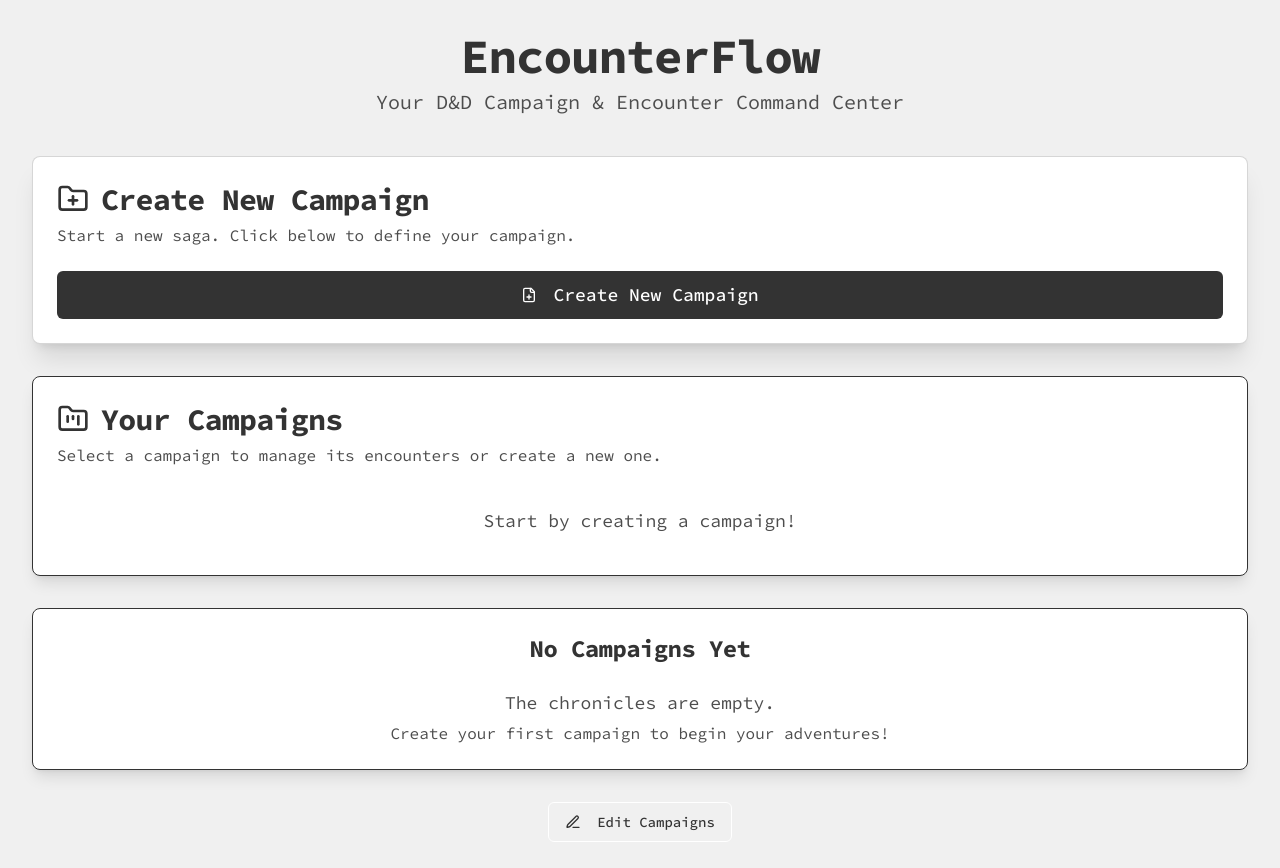
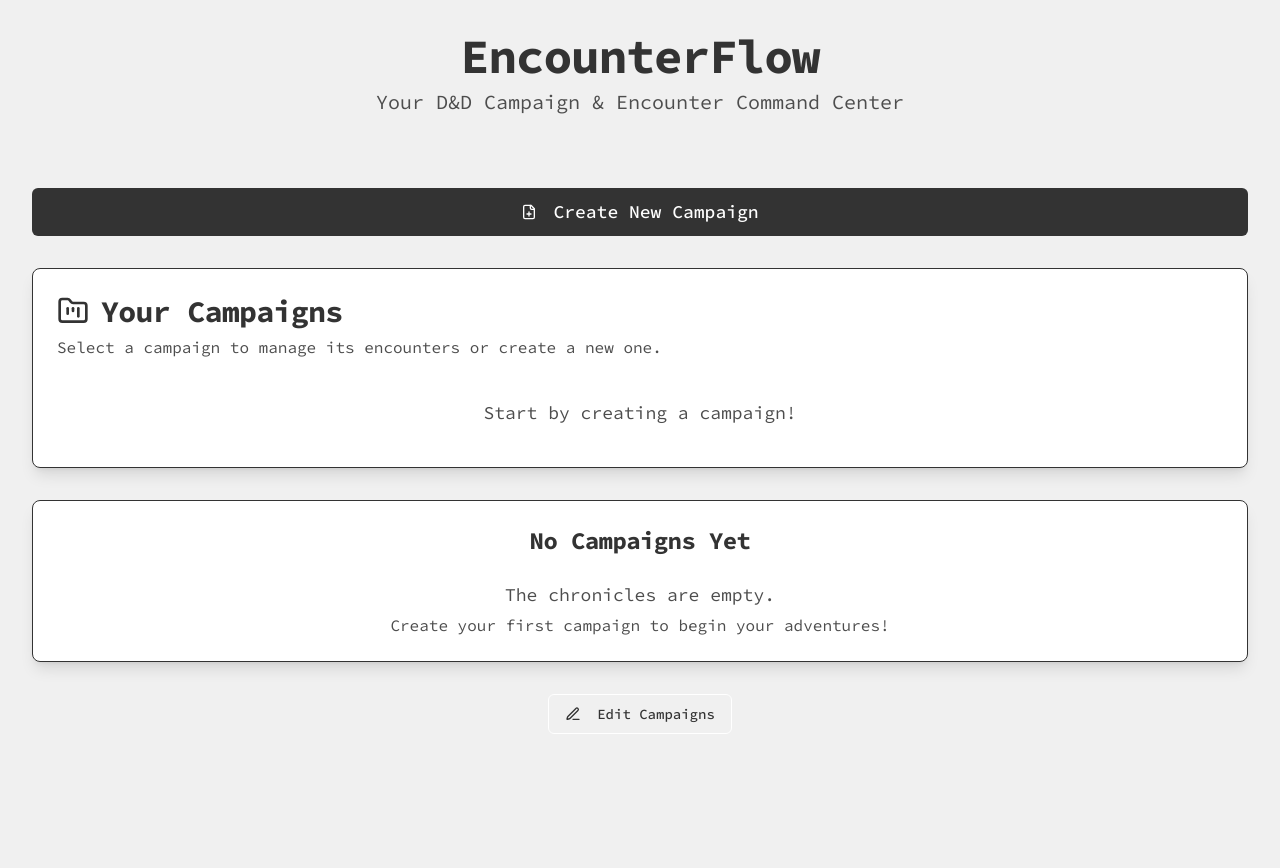
Before and after one commit to YigitSalihEmecen/DnD_Initiative_Tracker, a Next.js app: page / in a window 1280 px wide. Shown: the top 868 px of the page. After the commit the page ends 800 px from the top, so only its background shows below. Built offline with nearby package versions, Linux system fonts and the light colour scheme.

Commit message:
Just keep the actual "Create New Campaign" button on the top. Remove the other text and box around it and make the button bigger. all this for a more organized, minimalistic look.

```diff
--- a/src/components/CampaignManager.tsx
+++ b/src/components/CampaignManager.tsx
@@ -125,19 +125,9 @@ export default function CampaignManagerComponent({
         <p className="text-xl text-muted-foreground mt-2">Your D&amp;D Campaign & Encounter Command Center</p>
       </header>
 
-      <Card className="shadow-xl border-primary/20">
-        <CardHeader>
-          <CardTitle className="flex items-center gap-3 text-3xl font-headline text-primary">
-            <FolderPlus size={32} /> Create New Campaign
-          </CardTitle>
-          <CardDescription className="text-base">Start a new saga. Click below to define your campaign.</CardDescription>
-        </CardHeader>
-        <CardContent>
-          <Button onClick={handleOpenCreateDialog} size="lg" className="h-12 text-lg px-8 w-full">
-            <FilePlus className="mr-2" /> Create New Campaign
-          </Button>
-        </CardContent>
-      </Card>
+      <Button onClick={handleOpenCreateDialog} size="lg" className="h-12 text-lg px-8 w-full">
+        <FilePlus className="mr-2" /> Create New Campaign
+      </Button>
 
       {/* Create Campaign Dialog */}
       <AlertDialog open={isCreateDialogOpen} onOpenChange={setIsCreateDialogOpen}>
```
